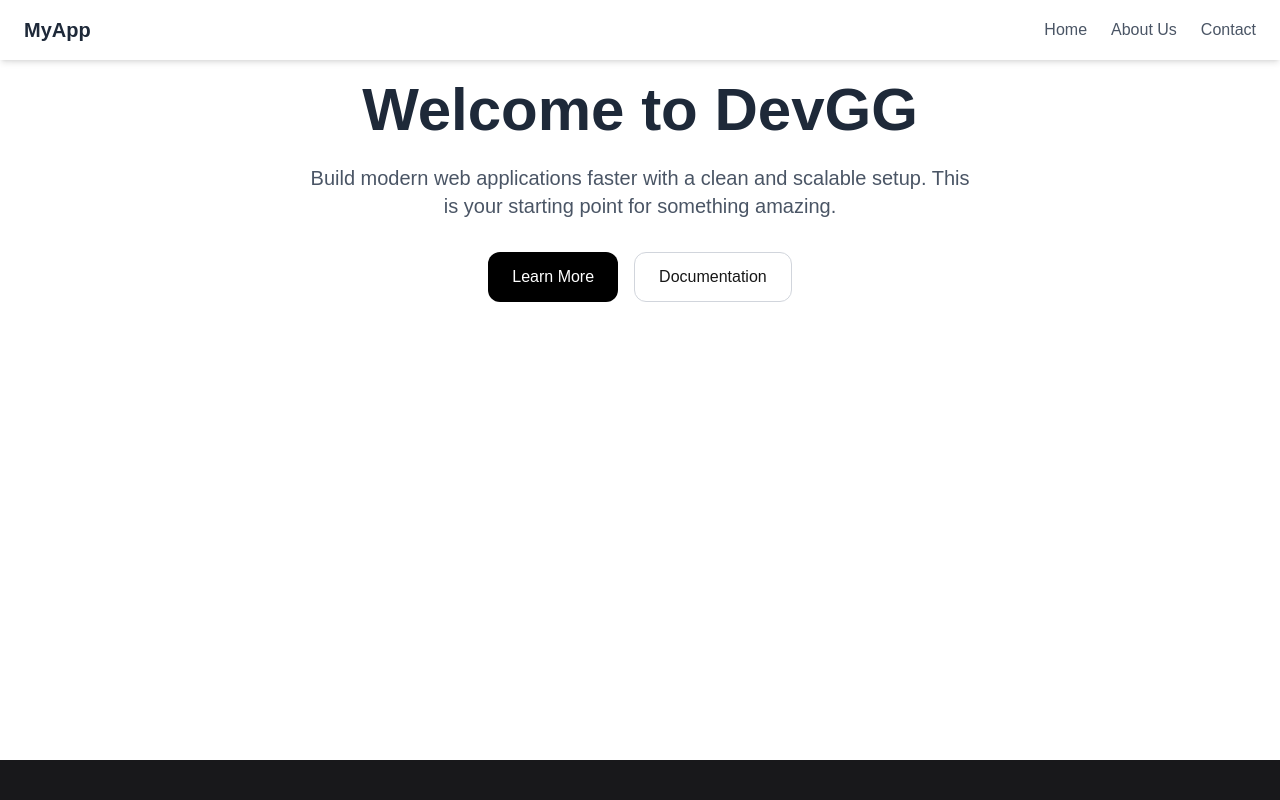
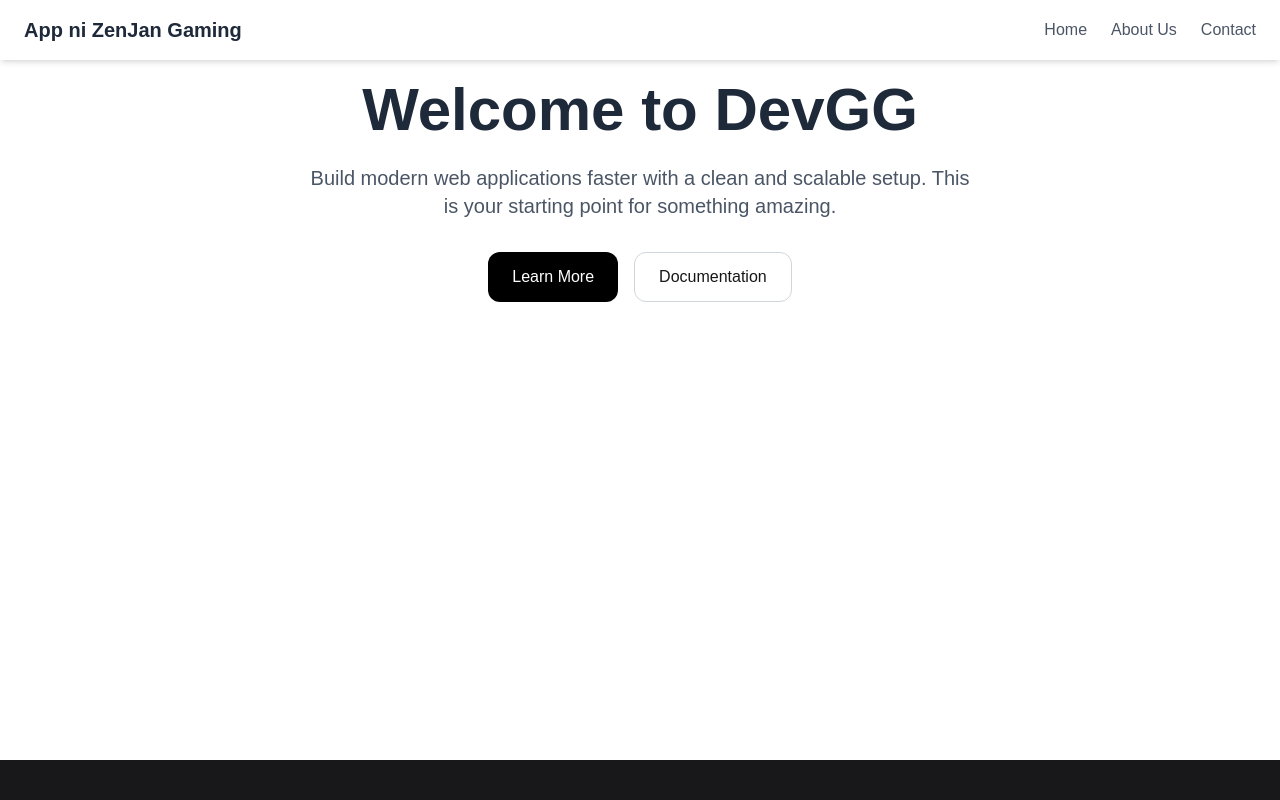
Before and after one commit to Zenncode/sample-testing, a Next.js app: page / in a window 1280 px wide. Shown: the top 800 px of the page. Built offline with nearby package versions, Linux system fonts and the light colour scheme.

Commit message:
added fallback logic

```diff
--- a/app/components/layout/Navbar.tsx
+++ b/app/components/layout/Navbar.tsx
@@ -9,7 +9,7 @@ export default function Navbar() {
 
         {/* Logo / Brand */}
         <h1 className="text-xl font-bold text-gray-800">
-          MyApp
+          App ni ZenJan Gaming
         </h1>
 
         {/* Navigation Links */}
```
